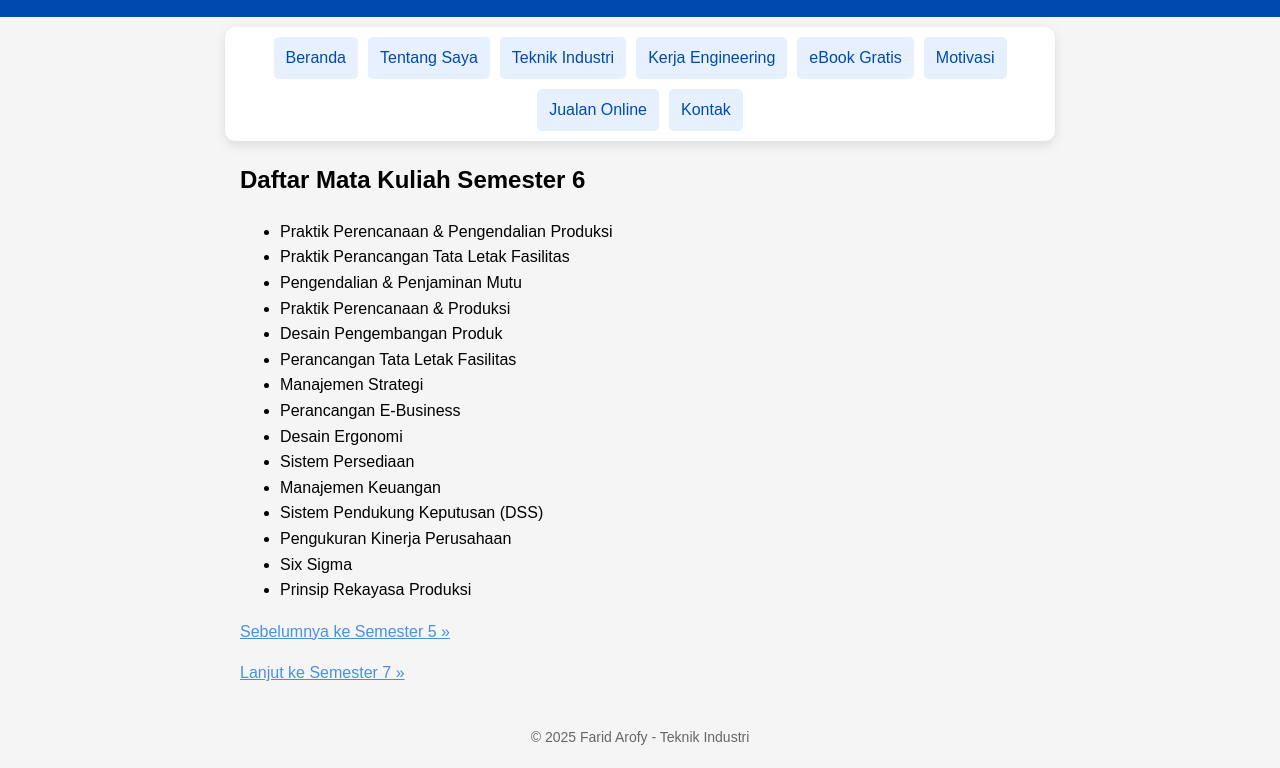
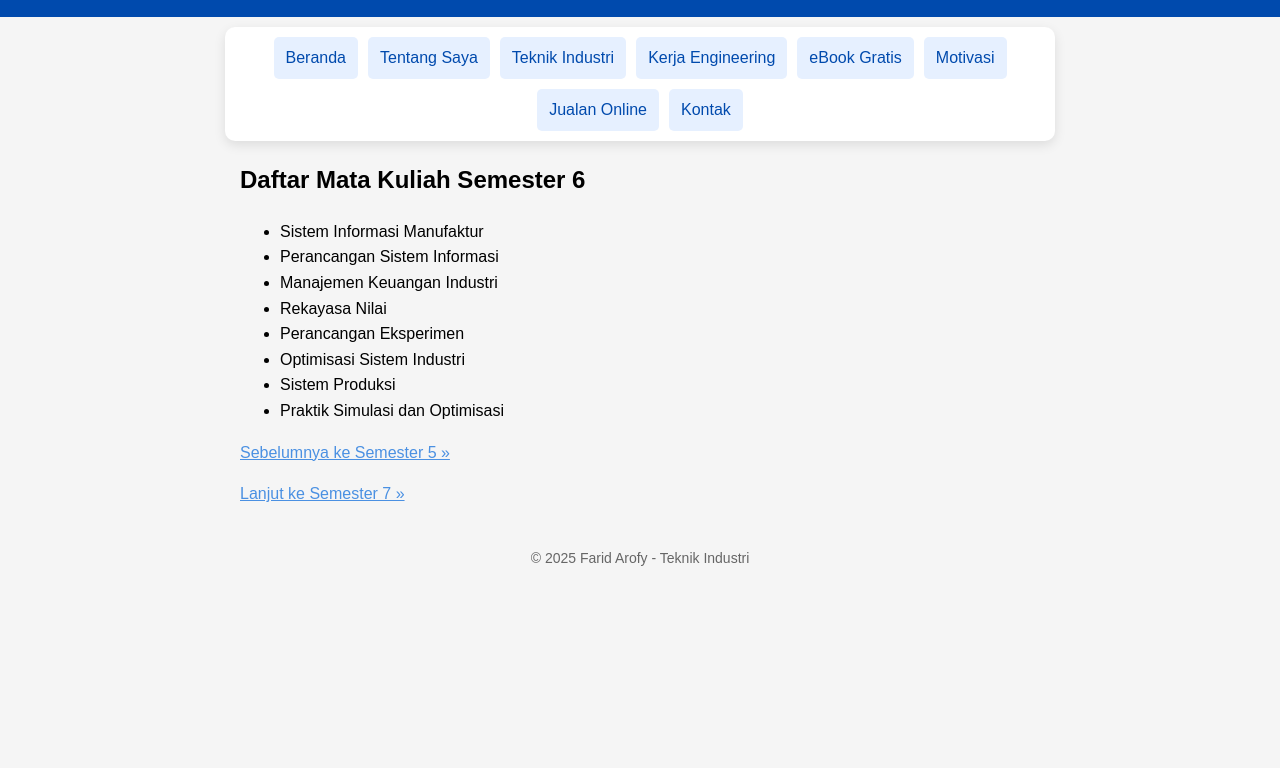
Before and after one commit to farid1031243/Website-Personal, a plain HTML site: page semester6.html in a window 1280 px wide. Shown: the part 98-866 px from the top of the page. After the commit the page ends 800 px from the top, so only its background shows below. Drawn offline with Linux system fonts and the light colour scheme.

Commit message:
Add files via upload

```diff
--- a/semester6.html
+++ b/semester6.html
@@ -26,21 +26,14 @@
   <main>
     <h2>Daftar Mata Kuliah Semester 6</h2>
     <ul>
-      <li>Praktik Perencanaan & Pengendalian Produksi</li>
-      <li>Praktik Perancangan Tata Letak Fasilitas</li>
-      <li>Pengendalian & Penjaminan Mutu</li>
-      <li>Praktik Perencanaan & Produksi</li>
-      <li>Desain Pengembangan Produk</li>
-      <li>Perancangan Tata Letak Fasilitas</li>
-      <li>Manajemen Strategi</li>
-      <li>Perancangan E-Business</li>
-      <li>Desain Ergonomi</li>
-      <li>Sistem Persediaan</li>
-      <li>Manajemen Keuangan</li>
-      <li>Sistem Pendukung Keputusan (DSS)</li>
-      <li>Pengukuran Kinerja Perusahaan</li>
-      <li>Six Sigma</li>
-      <li>Prinsip Rekayasa Produksi</li>
+      <li>Sistem Informasi Manufaktur</li>
+<li>Perancangan Sistem Informasi</li>
+<li>Manajemen Keuangan Industri</li>
+<li>Rekayasa Nilai</li>
+<li>Perancangan Eksperimen</li>
+<li>Optimisasi Sistem Industri</li>
+<li>Sistem Produksi</li>
+<li>Praktik Simulasi dan Optimisasi</li>
     </ul>
     <p><a href="semester5.html" style="color: #4a90e2;">Sebelumnya ke Semester 5 &raquo;</a></p>
     <p><a href="semester7.html" style="color: #4a90e2;">Lanjut ke Semester 7 &raquo;</a></p>
```
Also changed, not shown: semester5.html (+9 -9 lines), semester7.html (+5 -10 lines), semester8.html (+4 -3 lines), semester4.html (indentation only).
